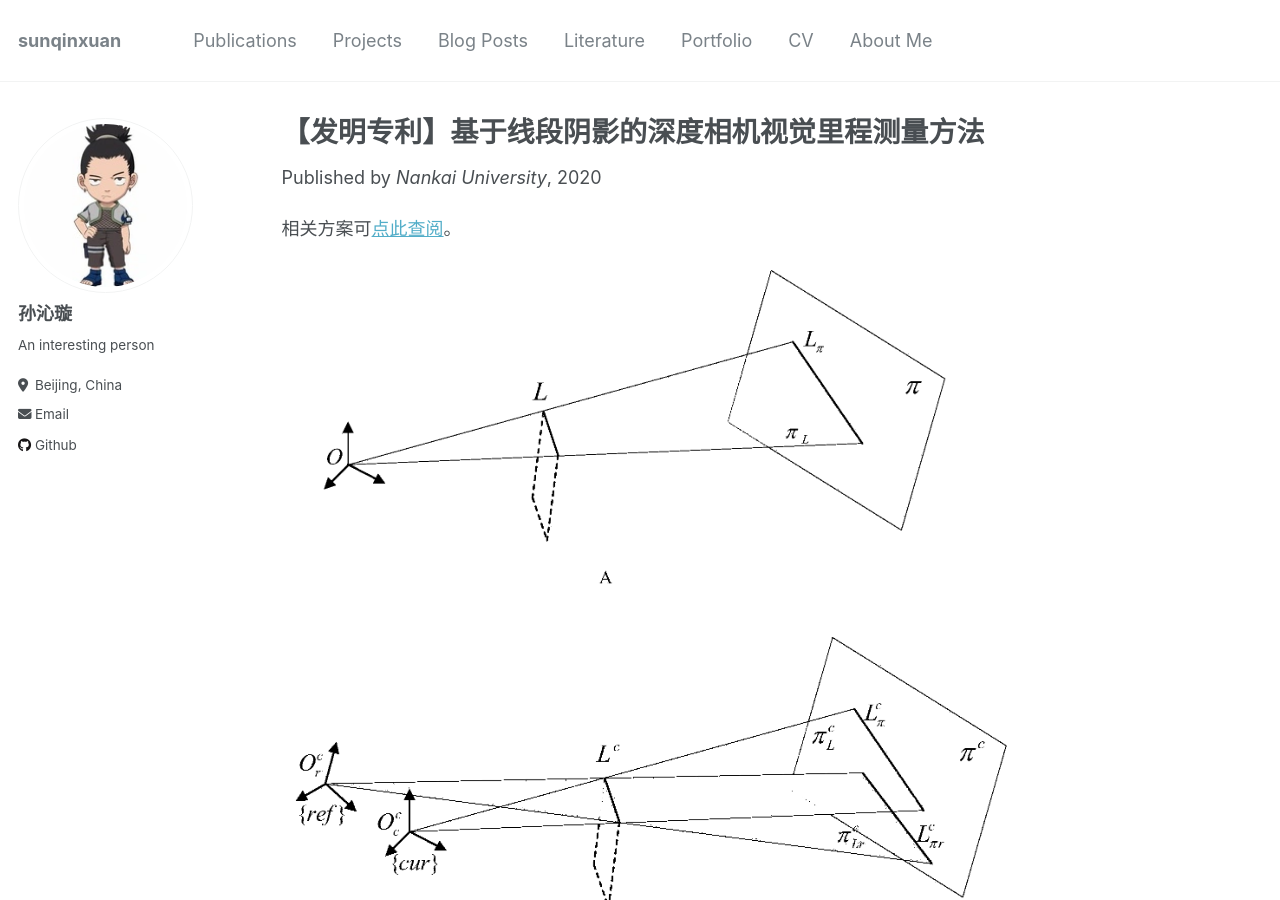
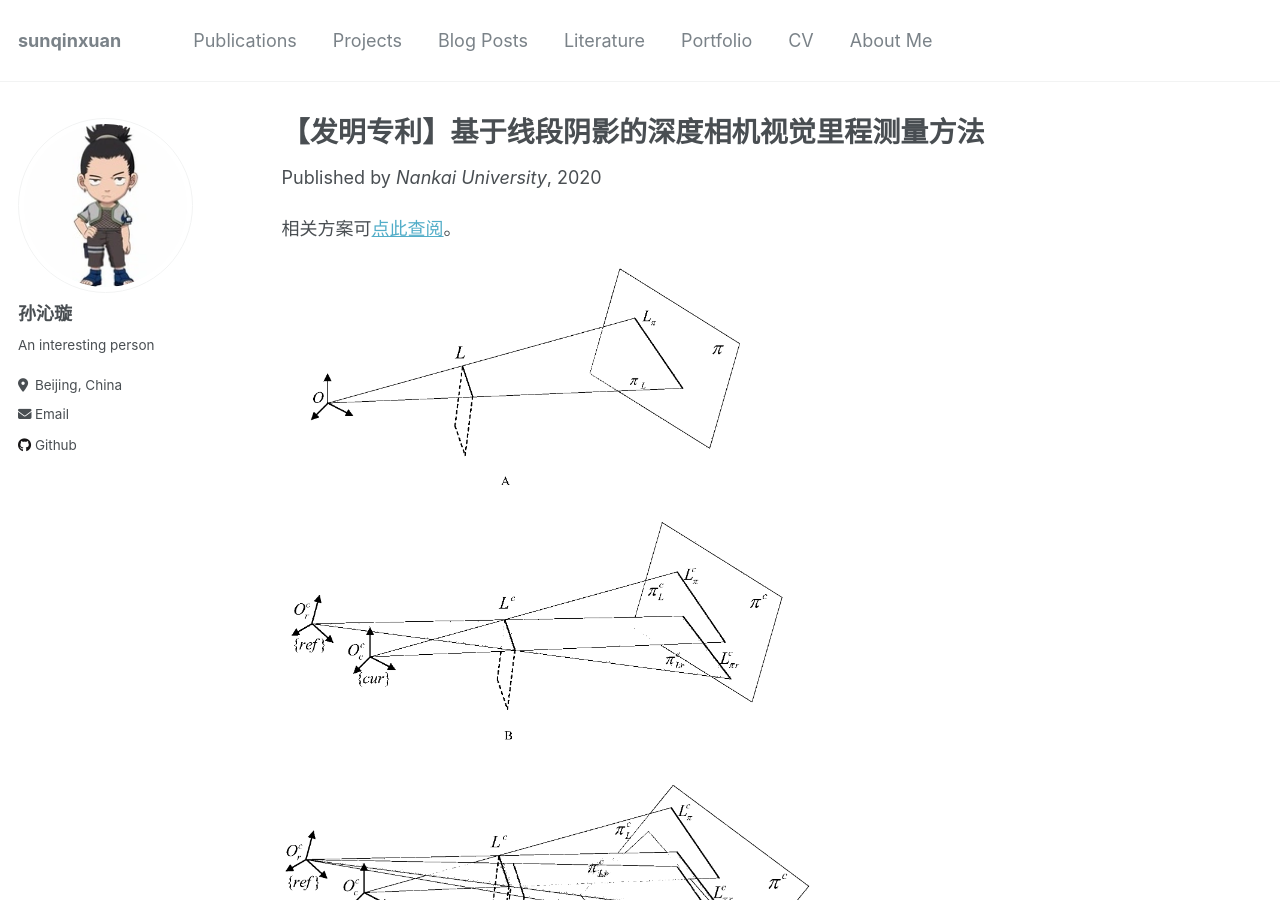
Before and after one commit to wdyiwdwd/wdyiwdwd.github.io, a Jekyll site: the page built from _publications/2020-06-12-patent-shadow.md, in a window 1280 px wide and 900 px high. Built offline with Jekyll 4.4.1, drawn with Linux system fonts in a browser that asks for light colours.

Commit message:
Update 2020-06-12-patent-shadow.md

```diff
--- a/_publications/2020-06-12-patent-shadow.md
+++ b/_publications/2020-06-12-patent-shadow.md
@@ -11,4 +11,4 @@ citation: ' 基于线段阴影的深度相机视觉里程测量方法[P]. 中国
 
 相关方案可[点此查阅](https://sunqinxuan.github.io/projects/2019-06-03-shadow-SLAM)。
 
-<img src="https://sunqinxuan.github.io/images/publications-2020-06-12-img1.png" alt="GJK" style="zoom:50%;" />
+<img src="https://sunqinxuan.github.io/images/publications-2020-06-12-img1.png" alt="shadow" style="zoom:30%;" />
```
